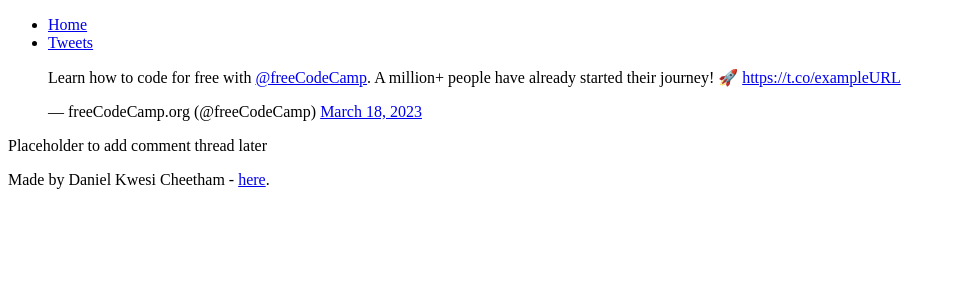
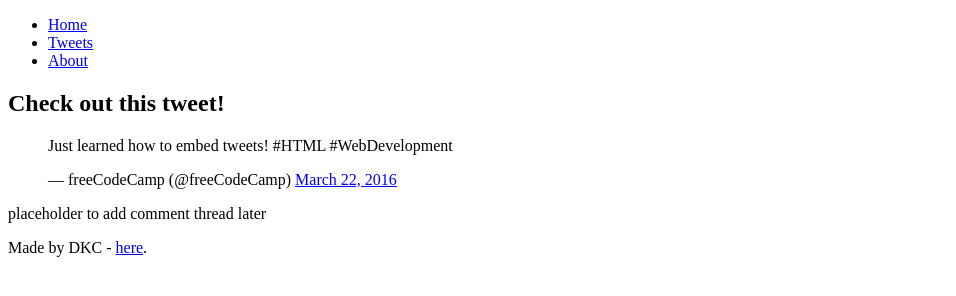
Before and after one commit to dkcheetham/My_First_Portfolio, a plain HTML site: page html_basic/tweets.html in a window 1280 px wide. Shown: the whole page, without its empty margins (0-956 px from the left). Drawn offline with Linux system fonts and the light colour scheme.

Commit message:
Updated the structure of index.html and tweets.html to match the required format

```diff
--- a/html_basic/tweets.html
+++ b/html_basic/tweets.html
@@ -3,7 +3,7 @@
 <head>
     <meta charset="UTF-8">
     <meta name="viewport" content="width=device-width, initial-scale=1.0">
-    <title>Tweets</title>
+    <title>My First Portfolio - Tweets</title>
 </head>
 <body>
     <!-- Header -->
@@ -11,34 +11,33 @@
         <ul>
             <li><a href="index.html">Home</a></li>
             <li><a href="tweets.html">Tweets</a></li>
+            <li><a href="about.html">About</a></li>
         </ul>
     </header>
 
     <!-- Main Content -->
     <main>
+        <!-- Article Content (Embed Tweet) -->
         <article>
-            <!-- Embedded Tweet -->
+            <h1>Check out this tweet!</h1>
             <blockquote class="twitter-tweet">
-                <p lang="en" dir="ltr">
-                    Learn how to code for free with <a href="https://twitter.com/freeCodeCamp?ref_src=twsrc%5Etfw">@freeCodeCamp</a>.
-                    A million+ people have already started their journey! 🚀
-                    <a href="https://t.co/exampleURL">https://t.co/exampleURL</a>
-                </p>&mdash; freeCodeCamp.org (@freeCodeCamp)
-                <a href="https://twitter.com/freeCodeCamp/status/1863584157781139941">March 18, 2023</a>
+                <p lang="en" dir="ltr">Just learned how to embed tweets! #HTML #WebDevelopment</p>
+                &mdash; freeCodeCamp (@freeCodeCamp) <a href="https://twitter.com/freeCodeCamp/status/1863584157781139941">March 22, 2016</a>
             </blockquote>
-            <script async src="https://platform.twitter.com/widgets.js" charset="utf-8"></script>
         </article>
 
-        <!-- Aside Section -->
+        <!-- Aside (with placeholder) -->
         <aside>
-            <p>Placeholder to add comment thread later</p>
+            <p>placeholder to add comment thread later</p>
         </aside>
     </main>
 
     <!-- Footer -->
     <footer>
-        <p>Made by Daniel Kwesi Cheetham - <a href="https://github.com/dkcheetham" target="_blank">here</a>.</p>
+        <p>Made by DKC - <a href="https://github.com/dkcheetham" target="_blank">here</a>.</p>
     </footer>
 
+    <!-- Twitter Embed Script -->
+    <script async src="https://platform.twitter.com/widgets.js" charset="utf-8"></script>
 </body>
 </html>
```
Also changed, not shown: html_basic/index.html (+7 -13 lines).
